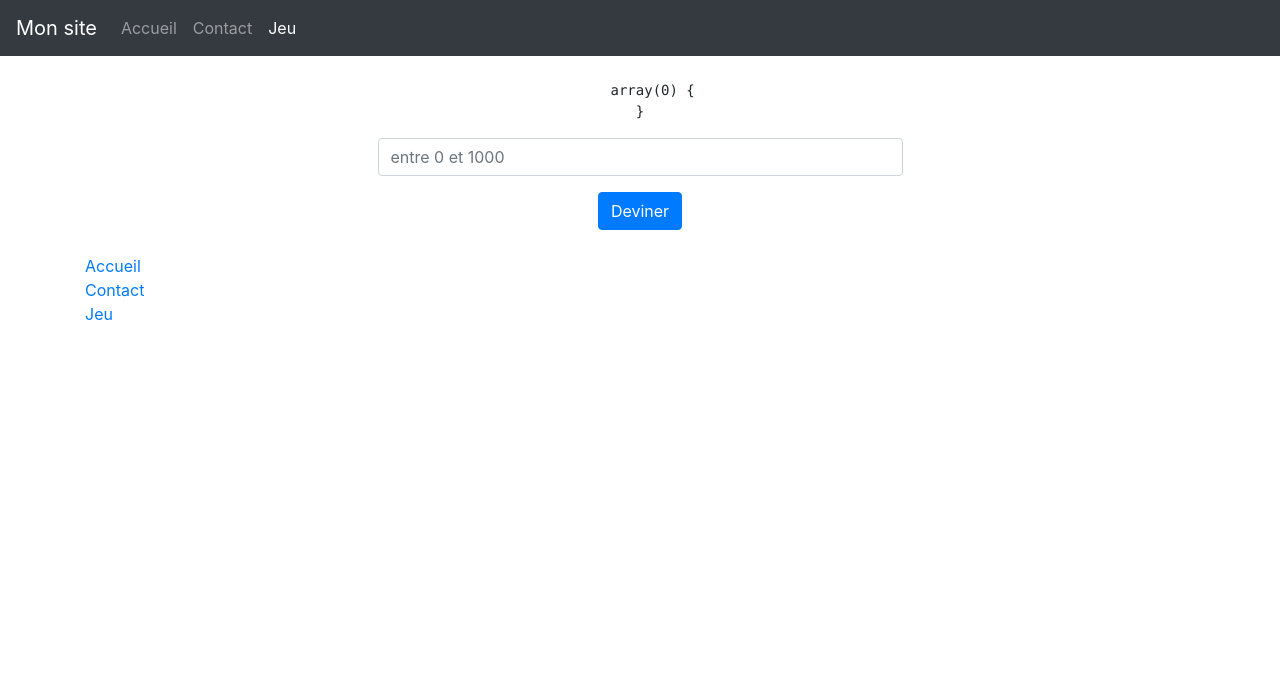
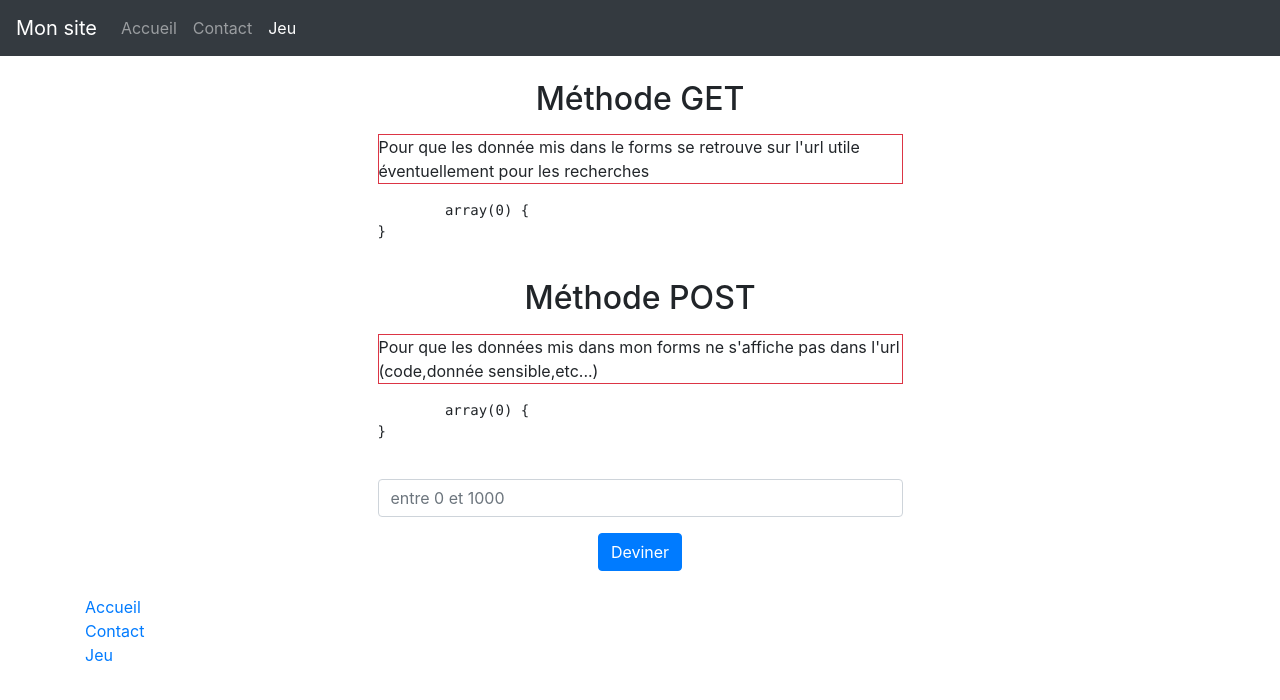
Before and after one commit to ImadSbah17/PHP_GRAFIKART, a PHP site: page /jeu.php in a window 1280 px wide. Shown: the top 700 px of the page. Run offline with PHP 8.4, Linux system fonts and the light colour scheme.

Commit message:
Méthode GET&POST

```diff
--- a/php/jeu.php
+++ b/php/jeu.php
@@ -7,21 +7,33 @@ $succes = null;
 $value = null;
 
 if (isset($_GET['chiffre'])) {
-    if ($_GET['chiffre'] >  $aDeviner) {
+    $value = (int)$_GET['chiffre'];
+    if ($value > $aDeviner) {
         $error = "votre chiffre est trop grand";
-    }elseif($_GET['chiffre'] < $aDeviner){
+    }elseif($value < $aDeviner){
         $error = "votre chiffre est trops petit";
     }else{
         $succes = "Bravo ! vous avez deviner le chiffre <strong>$aDeviner</stong>";
     }
-    $value = (int)$_GET['chiffre'];
 }
 ?>
 
+<div class="container w-50">
+    <h2 class="text-center pb-2">Méthode GET</h2>
+    <p class="border border-danger">Pour que les donnée mis dans le forms se retrouve sur l'url utile éventuellement pour les recherches</p>
+    <pre>
+        <?php var_dump($_GET);?>
+    </pre>
+</div>
 
-<pre class="container w-50 text-center">
-   <?php var_dump($_GET);?>
-</pre>
+<div class="container w-50">
+    <h2 class="text-center pb-2">Méthode POST</h2>
+    <p class="border border-danger">Pour que les données mis dans mon forms ne s'affiche pas dans l'url (code,donnée sensible,etc...)</p>
+    <pre>
+        <?php var_dump($_POST);?>
+    </pre>
+</div>
+
 
 <!-- 2. ce que je veux afficher  -->
 <div class="container w-50">
```
